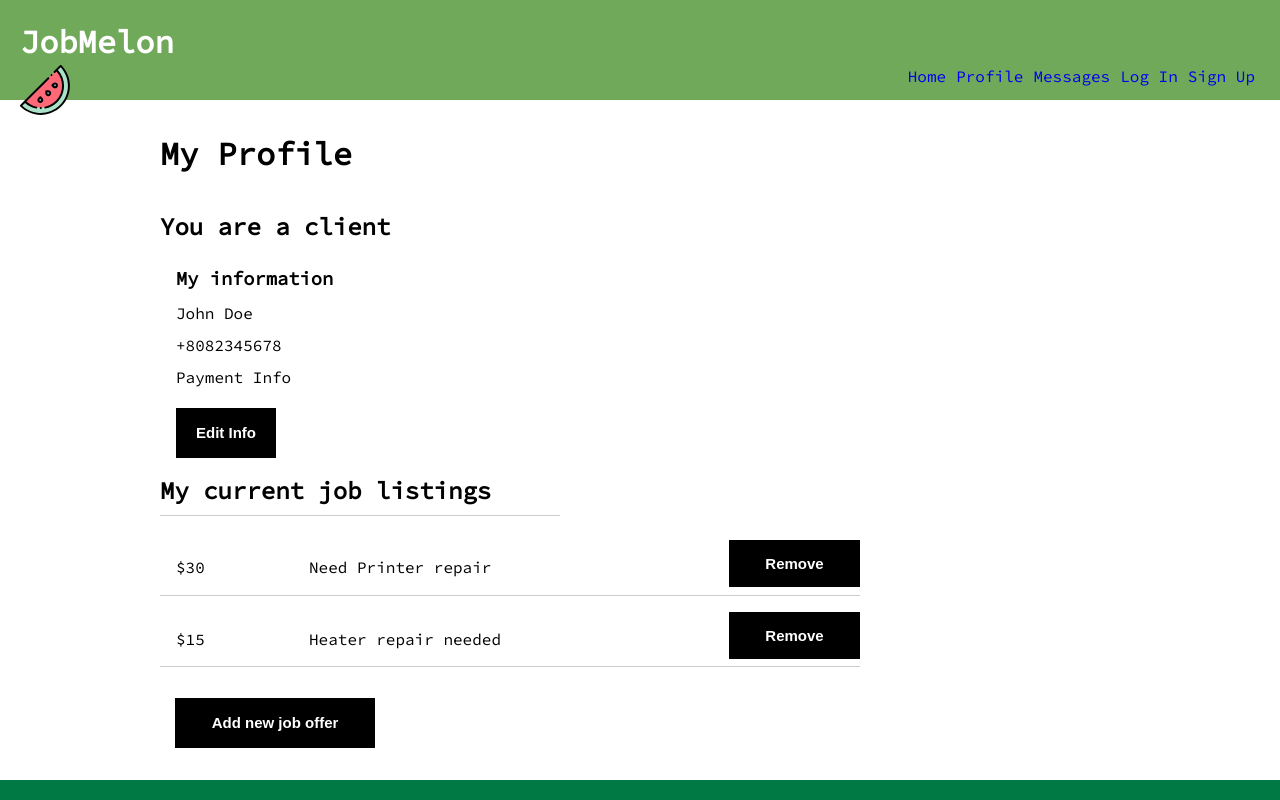
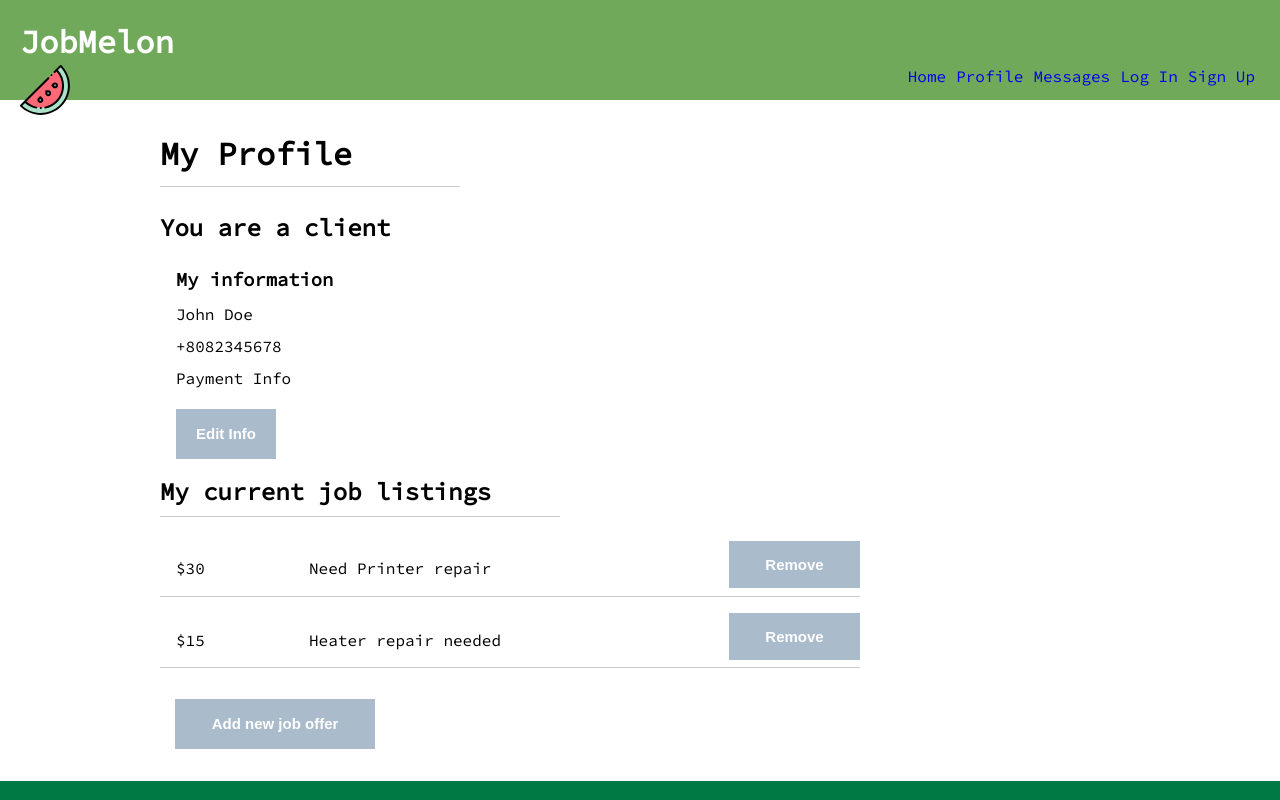
Before and after one commit to uh-watermelons/JobMelon, a React (Create React App) app in the folder client/: page / in a window 1280 px wide. Shown: the top 800 px of the page. Built offline with nearby package versions, Linux system fonts and the light colour scheme.

Commit message:
Replaced profile page image

```diff
--- a/client/src/components/pages/profile_page/Profile.css
+++ b/client/src/components/pages/profile_page/Profile.css
@@ -12,7 +12,10 @@
 
 .header {
 	border: none;
-	width: 300px;
+	border-bottom:
+		solid
+		#CCC
+		1px;	width: 300px;
 	padding-bottom: 0.3em;
 
 }
@@ -41,7 +44,7 @@
  	color: #FFF;
  	transition: all 0.2s;
  	/* background: #F35588; */
- 	background: black;
+ 	background: #abc;
  	margin-top: 1em;
 }
 
```
Also changed, not shown: 1 other file (tests, documents, lock files or other folders).
